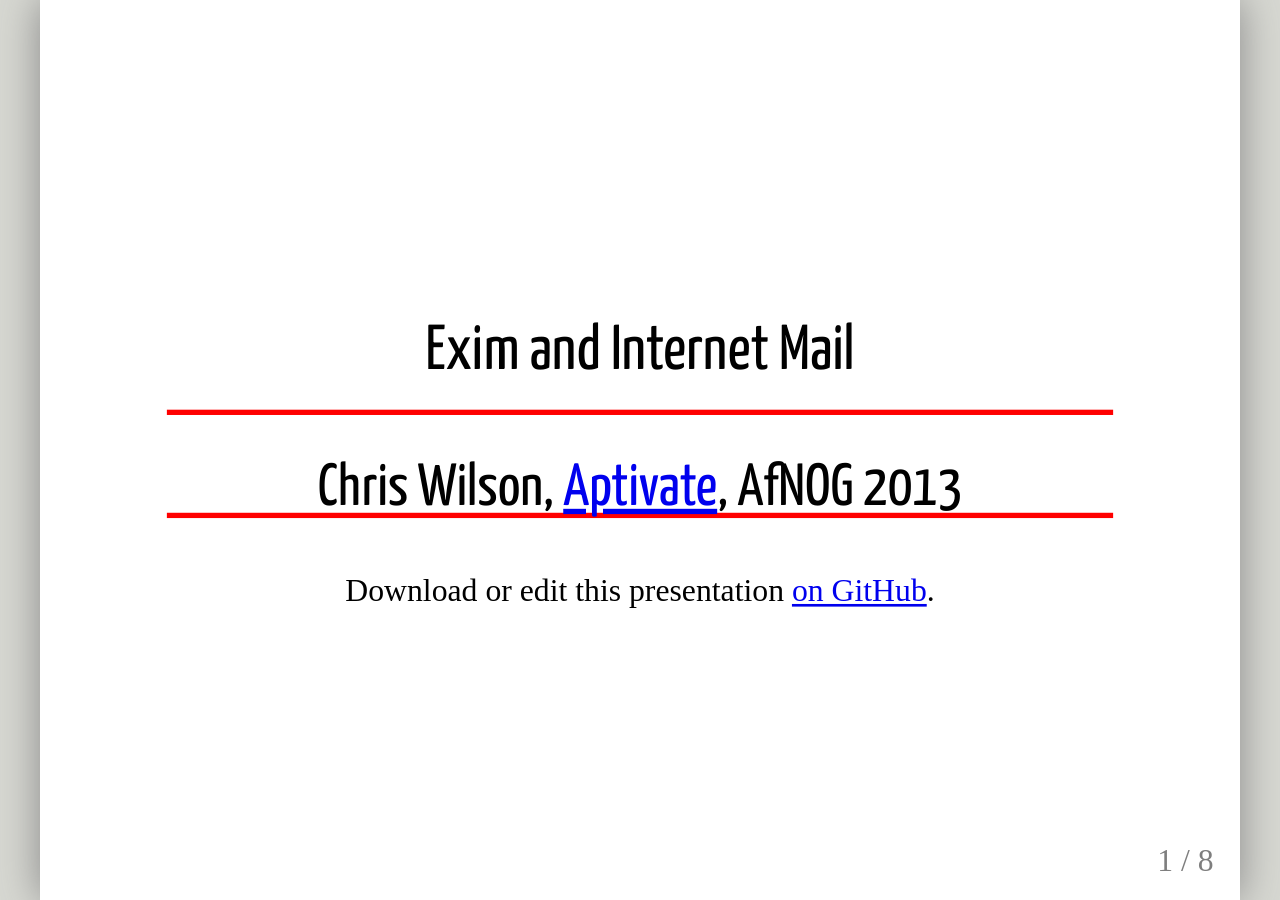
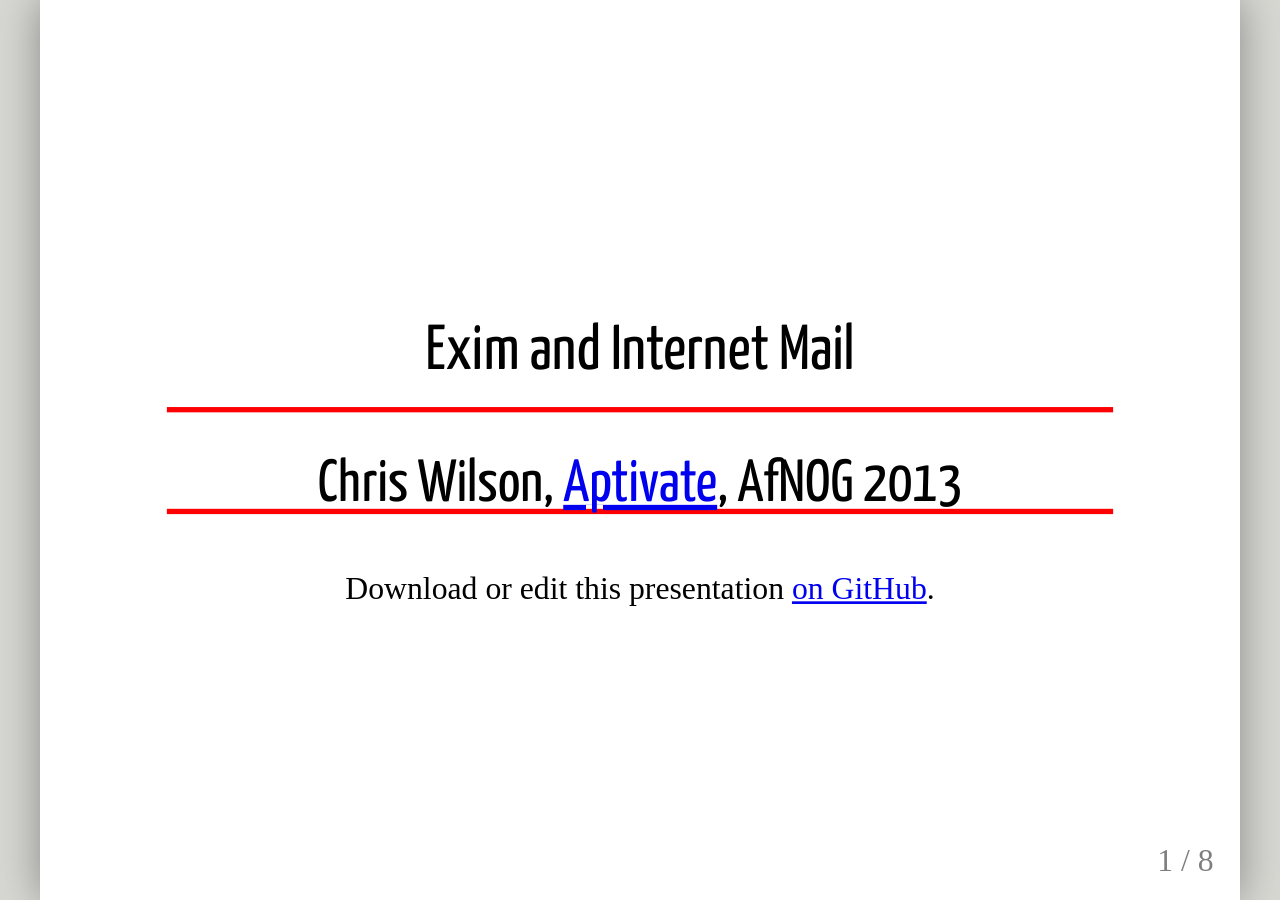
Before and after one commit to afnog/sse, a Jekyll site: the page built from exim/index.md, in a window 1280 px wide. Built offline with Jekyll 4.4.1, drawn with Linux system fonts in a browser that asks for light colours; some web fonts are replaced.

Commit message:
/ ‘_layouts/presentation.html’

```diff
--- a/_layouts/presentation.html
+++ b/_layouts/presentation.html
@@ -64,7 +64,7 @@
 	}
 	.remark-slide-content h1 {
 		font-size: 200%;
-		line-height: 180%;
+		line-height: 170%;
 	}
 	.remark-inline-code {
 		padding: 0.5em;
```
